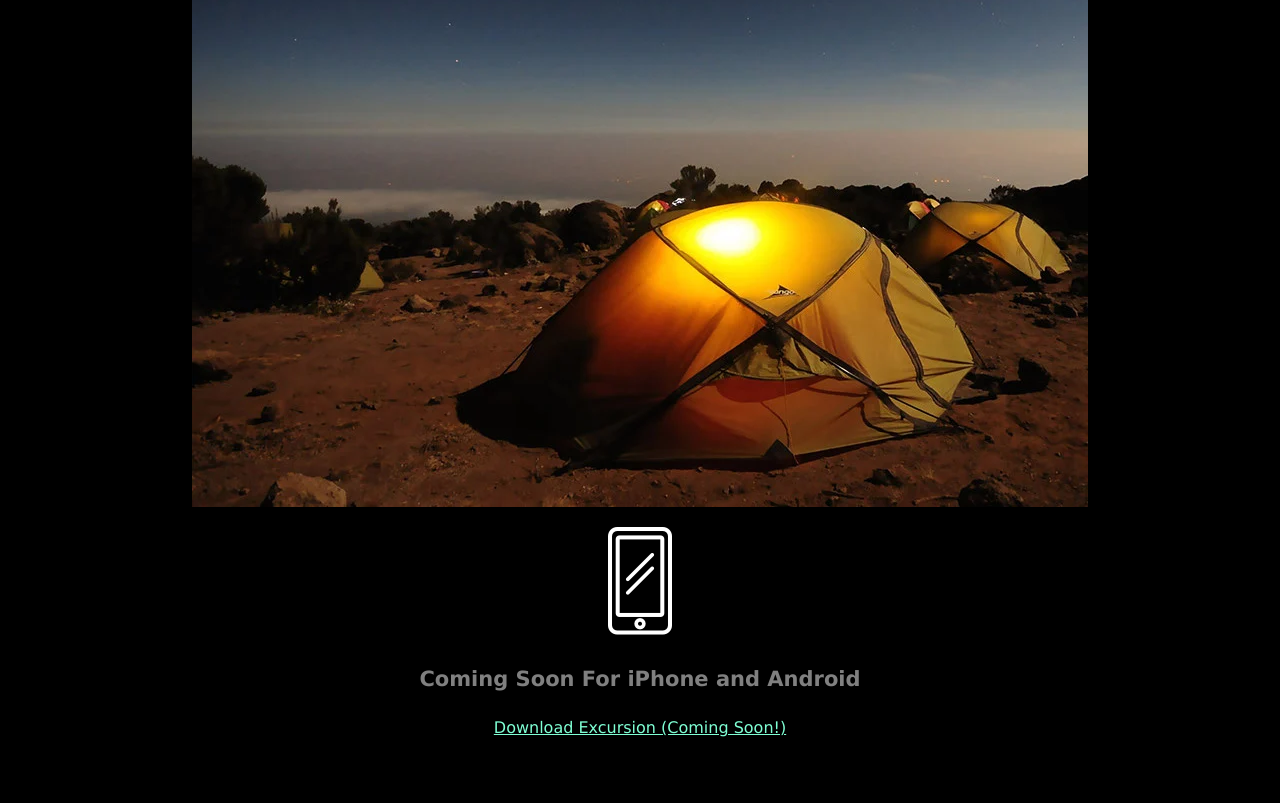
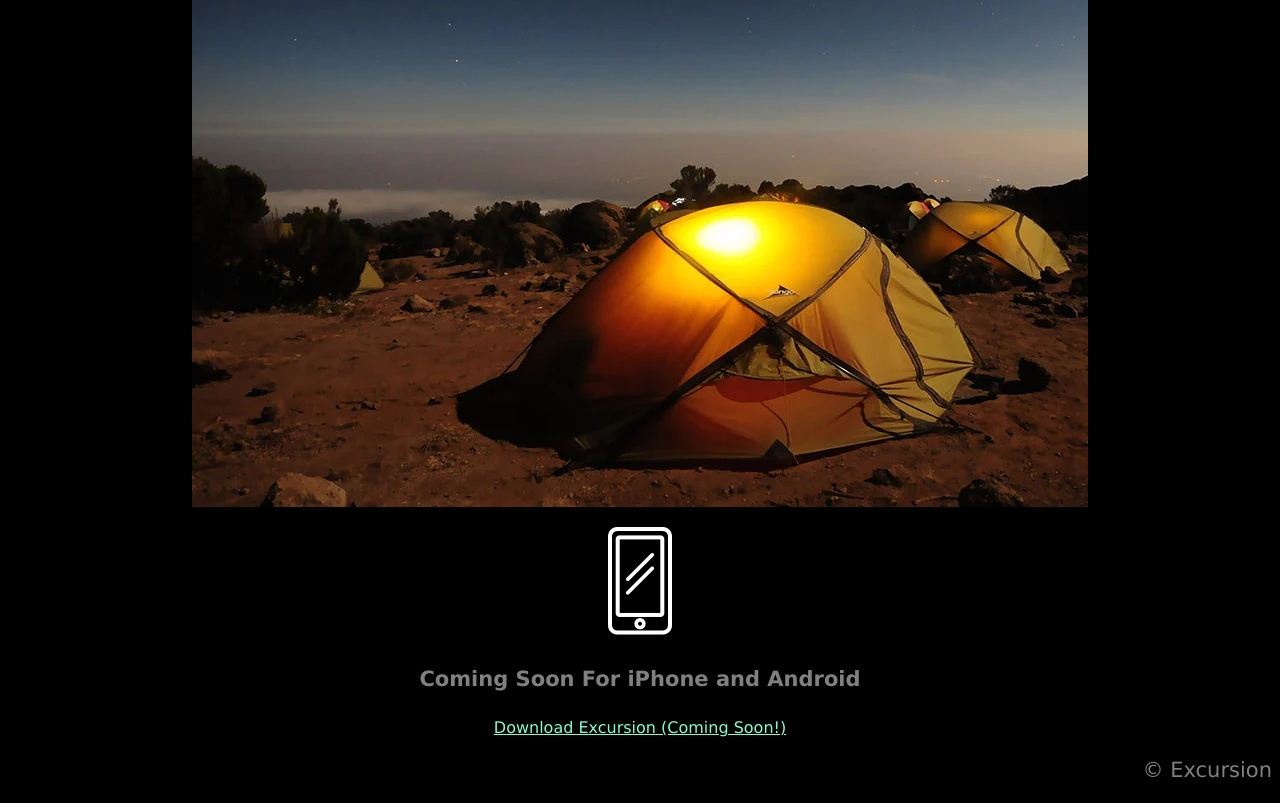
Before and after one commit to Radicalblurbs/excursion, a plain HTML site: page resources/index.html in a window 1280 px wide. Shown: the part 505-1308 px from the top of the page. Before the commit the page ends 1258 px from the top, so only its background shows below. Drawn offline with Linux system fonts and the light colour scheme.

Commit message:
added footer text

```diff
--- a/resources/index.html
+++ b/resources/index.html
@@ -19,5 +19,6 @@
     <p><img src="images/phone.jpg"></p>
     <h4 class="header--sub-header"> Coming Soon For iPhone and Android</h4>
     <p><a class="link--cta" href="#0">Download Excursion (Coming Soon!)</a></p>
+    <p class="footer--copyright">© Excursion</p>
   </body>
 </html>
```
